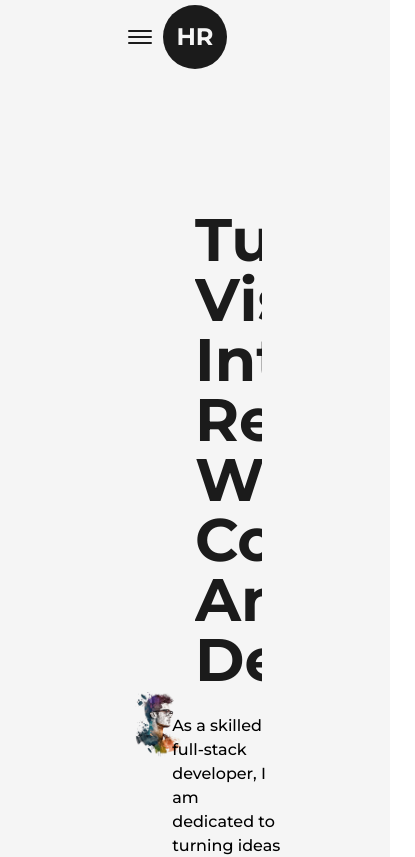
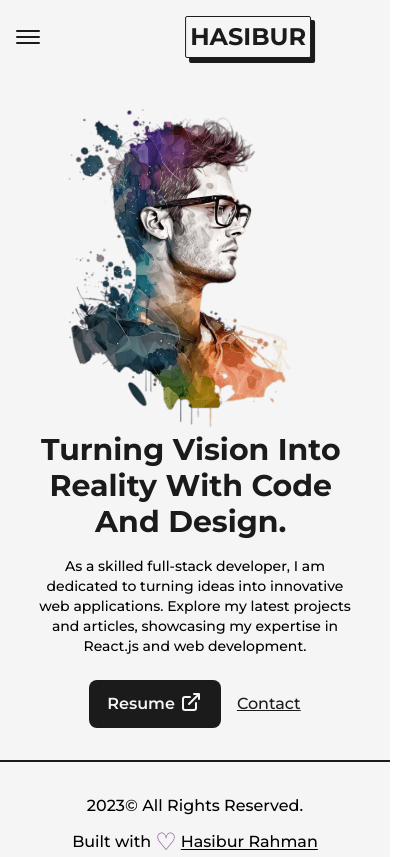
Before and after one commit to hasiburdev/hasiburdev.github.io, a Next.js app: page / in a window 390 px wide. Shown: the top 857 px of the page, 415 px wide, since content can reach past the window. Built offline with nearby package versions, Linux system fonts and the light colour scheme.

Commit message:
Add responsive design for home page

```diff
--- a/src/components/animated-text.tsx
+++ b/src/components/animated-text.tsx
@@ -37,7 +37,8 @@ const AnimatedText: React.FC<AnimatedTextProps> = ({ text, className }) => {
   return (
     <div
       className={classNames(
-        "mx-auto py-2 flex items-center justify-center text-center w-full overflow-hidden"
+        "mx-auto py-2 flex items-center justify-center text-center w-full overflow-hidden",
+        "sm:py-0"
       )}
     >
       <motion.h1
--- a/src/components/footer.tsx
+++ b/src/components/footer.tsx
@@ -7,16 +7,31 @@ const Footer = () => {
     <footer
       className={classNames(
         "w-full border-t-2 border-solid border-dark font-medium text-lg",
-        "dark:text-light dark:border-light"
+        "dark:text-light dark:border-light",
+        "sm:text-base"
       )}
     >
-      <Layout className="py-8 flex items-center justify-between">
+      <Layout
+        className={classNames(
+          "py-4 flex items-center justify-between",
+          "lg:flex-col lg:py-2",
+          "!xl:p-8 !lg:p-4 !md:p-4 !sm:p-4"
+        )}
+      >
         <span>
           {new Date().getFullYear()}
           &copy; All Rights Reserved.
         </span>
-        <div className="flex items-center">
-          Built with <span className={classNames("text-primary text-2xl px-1", "dark:text-primary-dark")}>&#9825;</span>
+        <div className={classNames("flex items-center", "lg:py-2")}>
+          Built with{" "}
+          <span
+            className={classNames(
+              "text-primary text-2xl px-1",
+              "dark:text-primary-dark"
+            )}
+          >
+            &#9825;
+          </span>
           <Link className="underline underline-offset-2" href="/">
             Hasibur Rahman
           </Link>
--- a/src/components/layout.tsx
+++ b/src/components/layout.tsx
@@ -10,9 +10,10 @@ const Layout: React.FC<LayoutProps> = ({ children, className }) => {
   return (
     <div
       className={classNames(
-        className,
-        "h-full w-full inline-block z-0 bg-light p-32 ",
-        "dark:bg-dark"
+        "h-full w-full inline-block z-0 bg-light p-32",
+        "dark:bg-dark",
+        "xl:p-24 lg:p-16 md:p-12 sm:p-8",
+        className
       )}
     >
       {children}
--- a/src/components/logo.tsx
+++ b/src/components/logo.tsx
@@ -6,29 +6,35 @@ const MotionLink = motion(Link);
 
 const Logo = () => {
   return (
-    <div className="flex items-center justify-center m-2">
+    <div className="flex items-center justify-center m-2 relative">
+      <div
+        className={classNames(
+          "absolute top-1 -right-1 -z-10 w-[100%] h-[102%] rounded-sm bg-dark",
+          "dark:bg-light"
+        )}
+      />
       <MotionLink
         className={classNames(
-          " border border-solid border-transparent w-16 h-16 bg-dark text-light flex items-center justify-center rounded-full text-2xl font-bold",
+          "border capitalize border-solid border-dark p-1 rounded-sm bg-light text-dark flex items-center justify-center  text-2xl font-bold",
           "dark:border-light"
         )}
         href="/"
-        whileHover={{
-          backgroundColor: [
-            "#121212",
-            "rgba(131,58,180,1)",
-            "rgba(253,29,29,1)",
-            "rgba(252,176,69,1)",
-            "rgba(131,58,180,1)",
-            "#121212",
-          ],
-          transition: {
-            duration: 1,
-            repeat: Infinity,
-          },
-        }}
+        // whileHover={{
+        //   backgroundColor: [
+        //     "#121212",
+        //     "rgba(131,58,180,1)",
+        //     "rgba(253,29,29,1)",
+        //     "rgba(252,176,69,1)",
+        //     "rgba(131,58,180,1)",
+        //     "#121212",
+        //   ],
+        //   transition: {
+        //     duration: 1,
+        //     repeat: Infinity,
+        //   },
+        // }}
       >
-        HR
+        HASIBUR
       </MotionLink>
     </div>
   );
--- a/src/components/navbar.tsx
+++ b/src/components/navbar.tsx
@@ -25,7 +25,8 @@ const Navbar: React.FC = () => {
     <header
       className={classNames(
         "w-full px-32 py-8 font-medium flex items-center justify-between relative",
-        "dark:text-light"
+        "dark:text-light",
+        "lg:px-16 md:px-12 sm:px-8 xs:px-4"
       )}
     >
       <button
@@ -125,7 +126,12 @@ const Navbar: React.FC = () => {
       </div>
       {isOpen && <NavbarMobile handleClose={handleIsOpen} />}
 
-      <div className="absolute left-1/2 translate-x-[-50%]">
+      <div
+        className={classNames(
+          "absolute left-1/2 translate-x-[-50%]",
+          "lg:left-auto lg:right-0"
+        )}
+      >
         <Logo />
       </div>
     </header>
--- a/src/pages/_app.tsx
+++ b/src/pages/_app.tsx
@@ -21,7 +21,7 @@ export default function App({ Component, pageProps }: AppProps) {
       <main
         className={classNames(
           montserrat.variable,
-          "font-mont bg-light w-full min-h-screen ",
+          "font-mont bg-light w-full min-h-screen flex flex-col justify-between",
           "dark:bg-dark"
         )}
       >
--- a/src/pages/index.tsx
+++ b/src/pages/index.tsx
@@ -15,39 +15,71 @@ export default function Home() {
       <Head>
         <title>Hasibur Rahman</title>
       </Head>
-      <main className={classNames("dark:text-light")}>
-        <Layout>
-          <div className="flex items-center justify-between w-full">
-            <div className="w-1/2">
+      <main
+        className={classNames(
+          "flex justify-center items-center",
+          "dark:text-light"
+        )}
+      >
+        <Layout className={classNames("pt-0", "md:pt-16 sm:pt-8")}>
+          <div
+            className={classNames(
+              "flex items-center justify-between w-full",
+              "lg:flex-col"
+            )}
+          >
+            <div className={classNames("w-1/2", "md:w-full")}>
               <Image
                 src={profileImage}
                 alt="Hasibur Rahman"
-                className="w-full h-full"
+                className={classNames(
+                  "w-full h-full",
+                  "lg:hidden md:inline-block md:w-full"
+                )}
                 priority={true}
                 sizes="(max-width: 768px) 100vw, (max-width: 1024px) 50vw, 50vw"
               />
             </div>
-            <div className="w-1/2 flex flex-col items-center self-center">
+            <div
+              className={classNames(
+                "w-1/2 flex flex-col items-center self-center",
+                "lg:w-full"
+              )}
+            >
               <AnimatedText
-                className="text-start"
+                className={classNames(
+                  "text-start",
+                  "xl:text-5xl lg:text-center lg:text-6xl md:text-5xl sm:text-3xl "
+                )}
                 text="Turning Vision Into Reality With Code And Design."
               />
-              <p className="my-4 text-base font-medium ">
+              <p
+                className={classNames(
+                  "my-4 text-base font-medium",
+                  "lg:text-center md:text-sm"
+                )}
+              >
                 As a skilled full-stack developer, I am dedicated to turning
                 ideas into innovative web applications. Explore my latest
                 projects and articles, showcasing my expertise in React.js and
                 web development.
               </p>
 
-              <div className="flex items-center self-start mt-2">
+              <div
+                className={classNames(
+                  "flex items-center w-full self-start mt-2",
+                  "lg:justify-center"
+                )}
+              >
                 <Link
                   href="/resume.pdf"
                   target="_blank"
                   className={classNames(
                     "flex items-center bg-dark text-light py-2.5 px-6 rounded-lg text-lg font-semibold border-2 border-solid border-transparent duration-300",
                     "dark:bg-light dark:text-dark",
-                    "hover:text-dark hover-bg-light hover:border-dark",
-                    "hover:dark:border-light hover:dark:bg-dark hover:dark:text-light"
+                    "hover:text-dark hover:bg-light hover:border-dark",
+                    "hover:dark:border-light hover:dark:bg-dark hover:dark:text-light",
+                    "md:py-2 md:px-4 md:text-base"
                   )}
                   download={true}
                 >
@@ -58,7 +90,8 @@ export default function Home() {
                   target="_blank"
                   className={classNames(
                     "ml-4 text-lg font-medium underline capitalize text-dark",
-                    "dark:text-light"
+                    "dark:text-light",
+                    "md:text-base"
                   )}
                 >
                   Contact
```
Also changed, not shown: 1 other file (tests, documents, lock files or other folders).
